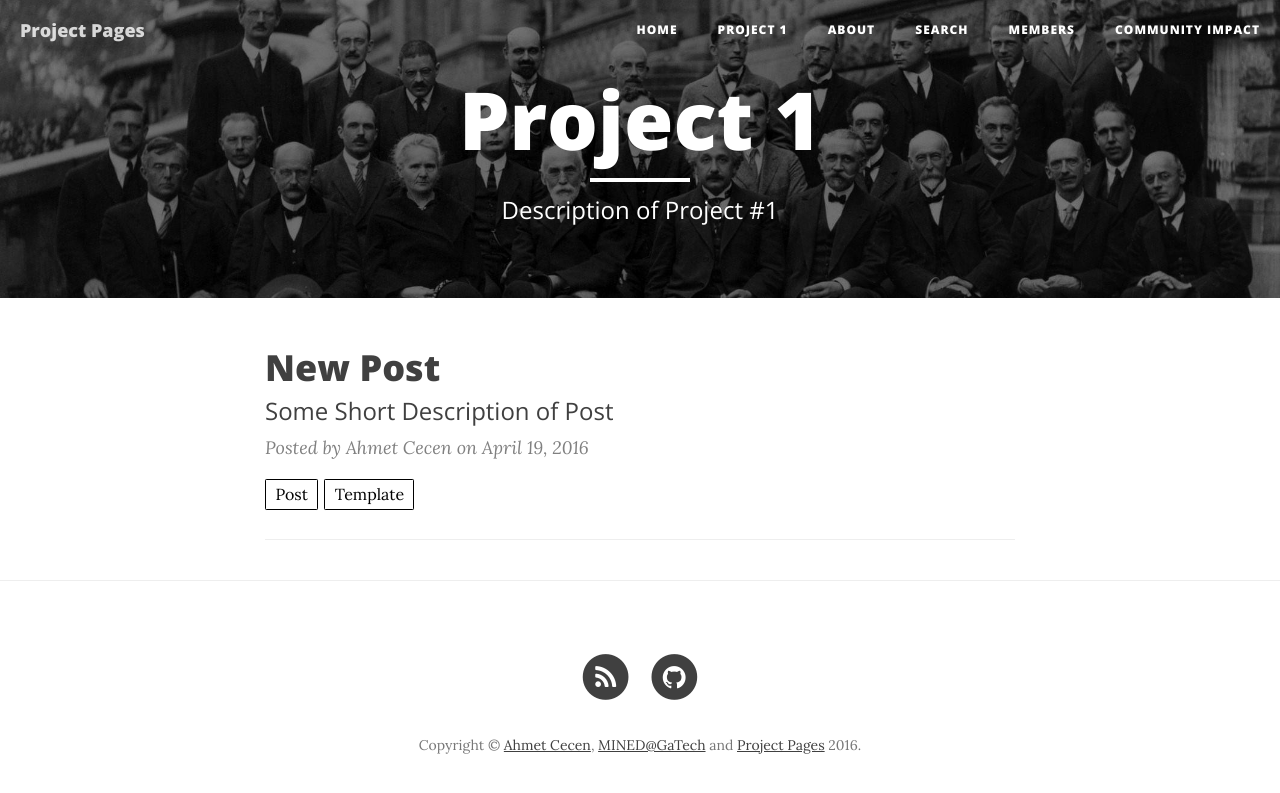
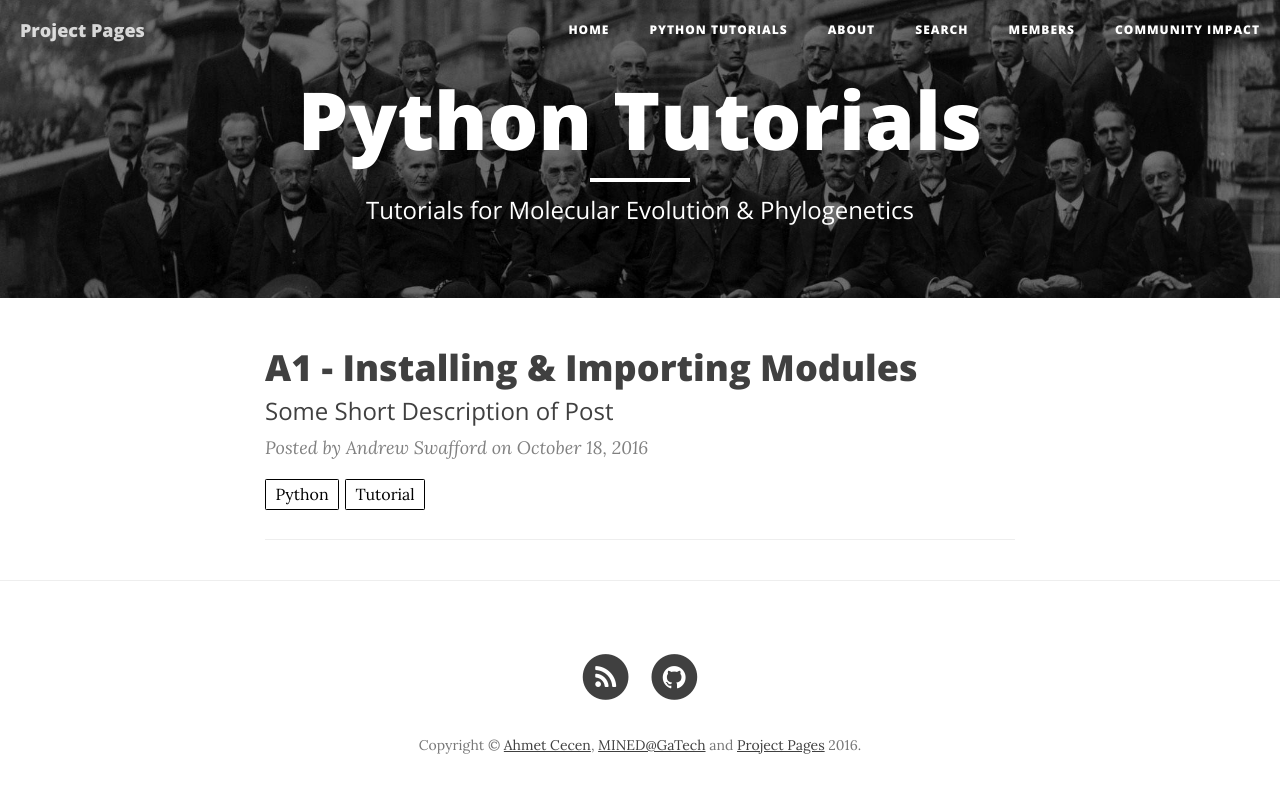
Before and after one commit to A-Swafford/a-swafford.github.io, a Jekyll site: the page built from projects/project1.md, in a window 1280 px wide. Shown: the top 793 px of the page. Built offline with Jekyll 4.4.1, drawn with Linux system fonts in a browser that asks for light colours; nearby versions of some CDN libraries; some of the changed lines change nothing that is shown.

Commit message:
First test post

````diff
--- a/_config.yml
+++ b/_config.yml
@@ -22,7 +22,7 @@ altmetric: true
 # Build settings
 gems: [jekyll-paginate]
 markdown: kramdown
-highlighter: pygments
+highlighter: rouge
 permalink: pretty
 paginate: 10
 exclude: ["less","node_modules","Gruntfile.js","package.json","README.md"]
--- /dev/null
+++ b/_posts/2016-10-18-A1.markdown
@@ -0,0 +1,135 @@
+---
+layout:     post
+title:      A1 - Installing & Importing Modules
+author:     Andrew Swafford
+tags: 		python tutorial
+subtitle:  	Some Short Description of Post
+category:  pythonTuts
+---
+#SECTION A1 - Installing & Importing Modules
+
+##Installing Modules
+
+Installing modules is something you will inevitably need to do as you begin to seriously use python.  Similar to 'packages' in R, python modules are (some more than others) curated sets of functions & classes that are available for public use.  Installation on Unix systems is typically more simple - but there are almost always workarounds when using Windows.  For the coming tutorials, you will be using several packages that are not native (included in the default install) to python.  Here is a list of the modules we will be using:
+* Numpy
+* ETE3
+* Six
+* BioPython
+* Uniprot
+* Virtual environment
+
+To use the modules, they must first be installed.
+
+**UNIX/MACINTOSH**
+1. Open your terminal and make sure the 'pip' or 'easy_install' commands are accessible to you. You can check by typing:
+'pip -h'
+Or
+'easy_install -h'
+You should see a list of very helpful commands pop up. Python 3 relies on easy_install while python 2 relies on pip, though both can be manually installed on either version.  You should only need one accessible to you..though I have found pip works more reliably on Windows python 2.7.
+
+2. Take a minute to read the help files you just printed to your screen.
+
+3. Try using either pip or easy_install to install Numpy using :
+'pip install numpy'
+'easy_install numpy'
+
+4. Follow the readout as it is printed and make sure it ends with 'Successfully installed numpy-' followed by the version number that was installed. Simple!
+
+5. Now install the rest of the modules using the following names: 'biopython', 'uniprot', 'ete3', 'virtualenv', and 'six'.
+
+
+**WINDOWS**
+1.  Windows users have several more steps and must install some supporting software to properly use all modules in python.  Here is a list of basic things you should have installed on a windows machine you plan to use for python work:
+  * *MinGW* How to install, be sure to install the 'basic' and 'gcc' packages.
+  * *Mktemp* be sure to add the bin directory to your PATH.
+  * *Notepad++*
+  * *Cython*
+  * *Git
+
+2. In order to use pip and easy_install from any directory, you must add the Scripts directory to your PATH. If you do not know how to add to your PATH, consider google!  The directory you need to add is the Scripts folder in your Python home directory that you defined on install.
+Assuming you installed Python 2.7 directly on your C:\ drive, you would want to add two new entries to your PATH:
+  * C:\Python27
+  * C:\Python27\Scripts
+
+3. Verify you have access to either pip or easy_install using the 'git' command line interface you installed earlier.  Either startup git from your start menu, or right click on any directory and select 'git bash here' to automatically open git and navigate to the open directory.
+Once git is open, try entering `pip -h` **or** `easy_install -h`
+Each should give you a printout of helpful options.  Make sure you have at least one working.
+
+4. Take a minute to read the help files you just printed to your screen.
+
+5. Attempt to install numpy using either pip or easy_install.  If one does not work, try the other. You can always use pip to install easy_install or vice-versa.  Enter either:
+`pip install numpy` **or** `easy_install numpy`
+
+6. Follow the readout as it is printed and make sure it ends with *'Successfully installed numpy-'* followed by the version number that was installed. Simple!
+
+7. Now install the rest of the modules using the following names: `'biopython', 'uniprot', 'ete3', 'virtualenv', `and` 'six'`, certain modules may not be accessible via pip or easy_install, this website serves as a repository to manually install: http://www.lfd.uci.edu/~gohlke/pythonlibs/
+
+8. To properly use ETE3, you will need to manually install the lxml module.  Download the lxml module that matches your python version and operating system (32 or 64 bit). Then, using the Git command line interface, navigate to the directory where you saved the `.WHL` (wheel) file and install using:
+`pip install <insert module filename>`
+Where insert module filename is the name of the `.WHL` file you downloaded.
+
+###Troubleshooting
+Let me know if you have a problem so I can add it here!
+Andrew@Swafford.com
+
+
+
+
+
+##Importing Modules
+
+Importing modules is the next step after installing.  While basic usage is easy, there are several conventions that you may choose to follow.  Each module is, in effect, a library filled with functions and classes that serve as our analogies to 'books'.  By typing 'import numpy' you are essentially setting up a reference to all books in the library, but are not directly attaching them to your python session, this leads to messy and un-pythonic code, and is typically discouraged.  The 'crude' but effective method to bypass this is to simply ask to 'check out' the entire library by executing 'from numpy import *'.  This command imports every function and class in the numpy library and, while effective, is viewed as creating unnecessary CPU and memory usage.
+
+A good import will specifically choose the classes and functions that will be used and nothing more.  For instance, in the module ETE3, there are a number of very weighty classes & functions.  To avoid importing these each time you call the script, and because we will normally only be interested in importing and reading trees, we read the documentation to find out what classes/functions we need.  In this case, we will need the 'Treenode' or 'Tree' class.  To selectively import only this class and its functions into memory, we use the command:
+```python
+from ete3 import Tree.
+```
+
+If we are interested in importing multiple classes/functions from a particular module, we can list them separated by commas:
+```python
+from ete3 import Tree, PhyloTree
+```
+
+If you are writing a script (and there is no reason you should not be), all imports are called before any actual code.  The only things that come before import commands would be short comments or a shebang directing the operating system to use the python environment.
+
+###Troubleshooting
+Let me know if you have a problem so I can add it here!
+Andrew@Swafford.com
+
+
+
+##Managing modules
+
+Managing modules is fairly easy, and if you are using modules frequently, you should be sure to check for updates often.  Modules may be updated using pip or easy_install using the following:
+`pip install numpy --upgrade`
+Or
+`easy_install --upgrade numpy`
+
+To see the modules you have already installed, invoke python and use the `help()` command followed by `modules`.  Please be advised that this does not work on all machines. If you know the module you are trying to find, it is often quicker to simply attempt an `import` on the module you are looking for.
+
+####Virtual environments - a sandbox for development
+Not all modules are compatible, and though it is rare as long as you follow proper importing protocols, some functions of a module may be overwritten by another.  There may also be times when you are required to use old versions of a module to replicate particular analyses, get particular pipelines to work, or test a newer, beta version of a module already installed.  To do all of this while leaving your core python build and modules alone, you can use a virtual environment.
+You have already installed the virtual environment package earlier in this tutorial, to begin using it you must first name a virtual environment.  Start your **command line interface** (*Git Bash* or *Terminal*) and without invoking python, type:
+**UNIX:** `virtualenv sandbox`
+**WINDOWS:** `virtualenv.exe sandbox`
+These create the virtual environment named '*sandbox*' in the directory you are currently in.  Once created, you will need to activate this virtual environment by executing:
+**UNIX:** 'source sandbox/bin/activate'
+**WINDOWS:** 'source sandbox/Scripts/activate'
+In response to this command, you will get a printout of `(sandbox)` after a minute or so indicating that the virtual environment is now active.
+
+With the virtual environment now active, you effectively have a clean install of your python version.  To make sure, invoke python and attempt to import the module `ete3`, which we know was correctly installed on our core version.  Doing so should throw an error saying `No module named ete3 installed`, success!  When you are done with the environment, you can return to your core python installation by simply typing `deactivate`.  If you would like to use the same environment again, navigate to the directory containing your virtual environment's folder in your command line interface and use:
+**UNIX:** 'source sandbox/bin/activate'
+**WINDOWS:** 'source sandbox/Scripts/activate'
+
+###Troubleshooting
+Let me know if you have a problem so I can add it here!
+Andrew@Swafford.com
+
+
+##IDLE
+
+Until now, many of your scripts and work has been ephemeral, perhaps copy-pasting from a text document or working directly through the command line interface. Python comes with a native IDE called IDLE. While not fancy, beginning by using IDLE will let you get comfortable with installation and basic scripting before attempting the more complex IDEs that require more involved setups.  You can launch IDLE from your start menu or create an empty text file and rename its extension to '.py', allowing you to right-click and select 'Edit with IDLE' from the context menu.  When using IDLE, you may press 'f5' to run your script in whatever python environment you have active (virtual or core).  I strongly encourage you to script and save all work in .py form so you may go back and re-use or re-run code easily, especially when loops and logic get involved.
+
+
+##Concluding remarks
+You are now set up to begin creating more involved and intricate scripts to help you with your work! By learning the general processes behind installing, importing, and managing modules you are ready to learn at your own pace separate from these tutorials.  Section A (Basic tutorials pt.2) focuses on general usage and common scripting practices that you may find useful even if you are not interested in phylogenetics and molecular evolution.  For those of you that are interested, you are now prepared to sail smoothly through the remaining sections without worry of missing software.  Although we will not begin examining tree structures and molecular databases until Section B, these tutorials are designed to be used in order, and novice users are highly encouraged to complete Section A before continuing on.  The goal of these tutorials is to bring you to a point where you are comfortable creating functions from scratch as well as finding and implementing modules that will help you create useful tools.
--- a/projects/project1.md
+++ b/projects/project1.md
@@ -1,7 +1,7 @@
 ---
 layout: project
-title: "Project 1"
-description: "Description of Project #1"
+title: "Python Tutorials"
+description: "Tutorials for Molecular Evolution & Phylogenetics"
 header-img: "img/home-bg.jpg"
-category: project1
+category: pythonTuts
 ---
````
